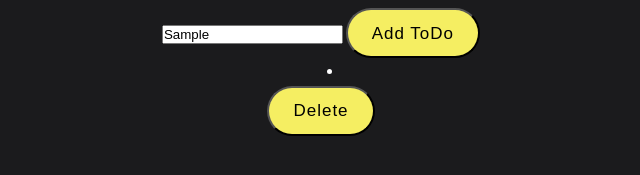
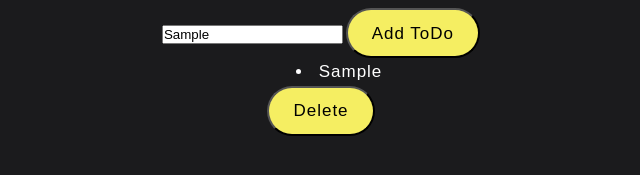
Before and after one commit to CoolShivas/018--LocalStorage_JS_ToDo_App, a plain HTML site: page index.html in a window 1280 px wide. Both pictures are taken after typing "Sample" into the empty fields and a click on the button "Add ToDo". Shown: the part 373-548 px from the top of the page, 301-941 px from the left. Drawn offline with Linux system fonts and the light colour scheme.

Commit message:
Getting the input field value that user enter.

```diff
--- a/index.html
+++ b/index.html
@@ -109,7 +109,7 @@
           /** Instead of Creating the div and button tag separately. We can make it once.**/
           let divTag = document.createElement("div"); // Creation of div tag;
           divTag.classList.add('main_todo_div'); // Giving the class name to div tag;
-          divTag.innerHTML = `<li></li><button class="deleteBtn">Delete</button>`; // Creation of li tag & btn tag with class name with text Delete;
+          divTag.innerHTML = `<li>${accInputValue.value}</li><button class="deleteBtn">Delete</button>`; // Creation of li tag & btn tag with class name with text Delete;
           console.log(divTag); // Getting  on Console Tab. The div element and inside it li tag with btn tag form after AddToDo btn click;
 
           accToDoListElem.append(divTag); // Pushing the divTag inside the todo-lists-elem i.e., section tag; Getting the Output on the display after AddTodo btn click as li and delete btn;
```
